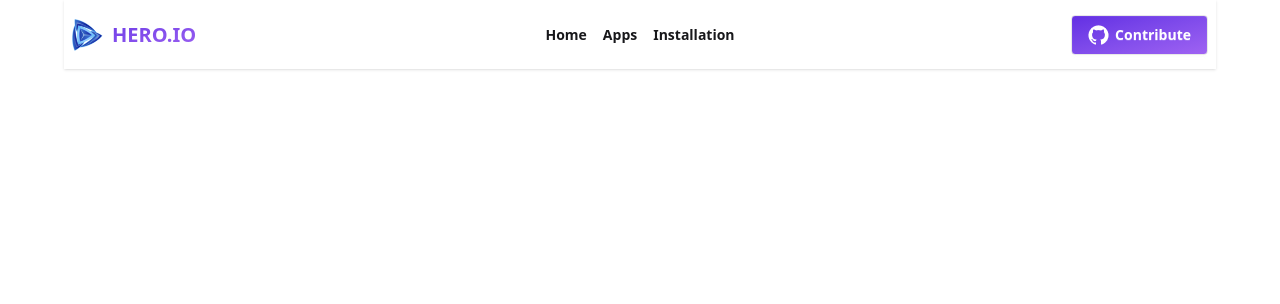
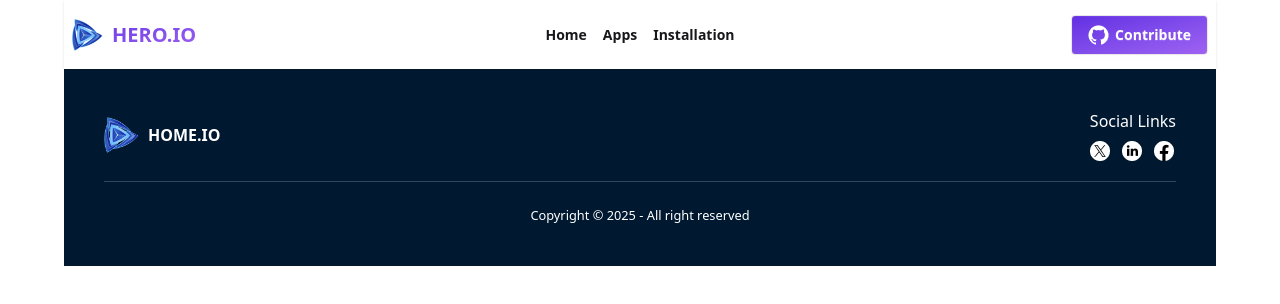
Before and after one commit to ibrahimvau5518/assignment-hero-apps, a React (Vite) app: page / in a window 1280 px wide. Shown: the top 304 px of the page. Built offline with nearby package versions, Linux system fonts and the light colour scheme.

Commit message:
added footer

```diff
--- a/src/Pages/Root/Root.jsx
+++ b/src/Pages/Root/Root.jsx
@@ -8,7 +8,7 @@ const Root = () => {
     <div className='max-w-6xl mx-auto'>
       <NavBar></NavBar>
       {/* <Outlet></Outlet> */}
-      {/* <Footer></Footer> */}
+      <Footer></Footer>
     </div>
   );
 };
```
